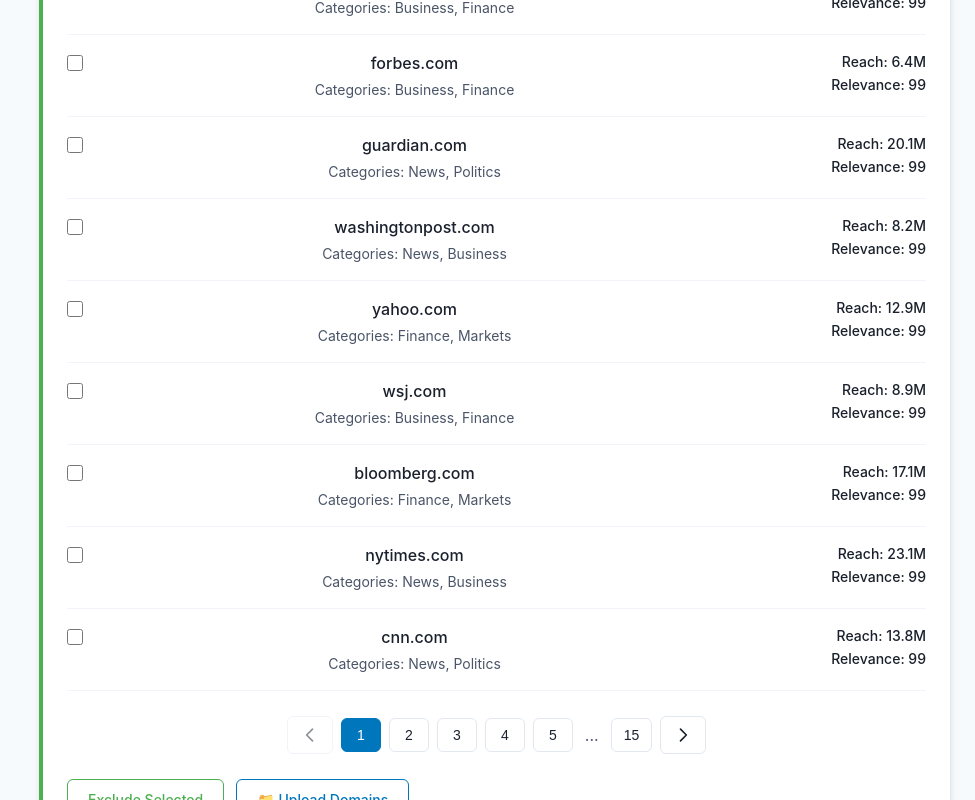
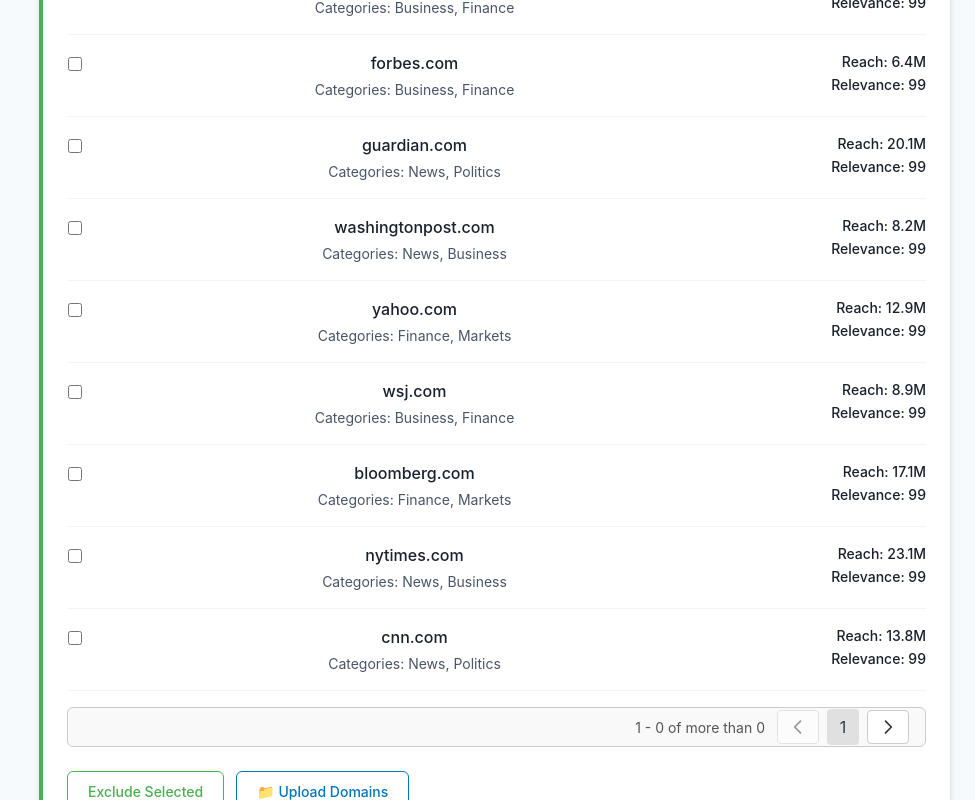
Before and after one commit to Sowbi05/project, a React (Create React App) app: page / in a window 1280 px wide. Shown: the part 1080-1880 px from the top of the page, without its empty margins (305-1280 px from the left). Built offline with nearby package versions, Linux system fonts and the light colour scheme.

Commit message:
corrected frontend css issues

```diff
--- a/src/DomainSearchApp.css
+++ b/src/DomainSearchApp.css
@@ -96,7 +96,7 @@ body {
   font-size: 24px;
   font-weight: 400;
   color: white;
-  margin-bottom: 4px;
+  margin-bottom: 3px;
   position: relative;
   z-index: 3;
   letter-spacing: -0.3px;
@@ -450,6 +450,7 @@ body {
 .history-stage {
   font-style: italic;
 }
+
 .search-interface {
   background-color: var(--openx-surface);
   border-radius: 8px;
@@ -504,7 +505,7 @@ body {
   border-radius: 6px 6px 0 0;
 }
 
-.search-input:focus + .search-suggestions,
+.search-input:focus+.search-suggestions,
 .search-input-wrapper:focus-within .search-suggestions {
   border-radius: 0 0 6px 6px;
 }
@@ -633,12 +634,39 @@ body {
   position: relative;
 }
 
-.campaign-checkbox {
-  margin: 0;
+.campaign-checkbox-wrapper {
+  position: relative;
+  display: inline-block;
   width: 16px;
   height: 16px;
+}
+
+.campaign-checkbox {
+  width: 100%;
+  height: 100%;
+  margin: 0;
   accent-color: var(--openx-primary);
-  margin-top: 2px;
+  z-index: 2;
+  position: relative;
+}
+
+/* Overlay mask on hover */
+.campaign-checkbox-wrapper:hover::before {
+  content: '';
+  position: absolute;
+  top: 0;
+  left: 0;
+  width: 100%;
+  height: 100%;
+  background-color: #0D0D0D;
+  opacity: 0.04;
+  z-index: 1;
+  pointer-events: none;
+}
+
+/* Overlay mask on active (press) */
+.campaign-checkbox-wrapper:active::before {
+  opacity: 0.16;
 }
 
 .campaign-header-right {
@@ -990,14 +1018,39 @@ body {
 }
 
 .result-checkbox {
+  position: relative;
+  display: inline-block;
   padding-top: 2px;
-}
-
-.result-checkbox input[type="checkbox"] {
   width: 16px;
   height: 16px;
+}
+
+/* The actual checkbox */
+.result-checkbox input[type="checkbox"] {
+  width: 100%;
+  height: 100%;
   accent-color: var(--openx-primary);
-}
+  position: relative;
+  z-index: 2;
+}
+
+.result-checkbox:hover::before {
+  content: '';
+  position: absolute;
+  top: 0;
+  left: 0;
+  width: 100%;
+  height: 100%;
+  background-color: #0D0D0D;
+  opacity: 0.04;
+  pointer-events: none;
+  z-index: 1;
+}
+
+.result-checkbox:active::before {
+  opacity: 0.16;
+}
+
 
 .result-main {
   flex: 1;
@@ -1042,38 +1095,44 @@ body {
 /* Pagination */
 .pagination {
   display: flex;
+  justify-content: space-between;
+  align-items: center;
+  width: 100%;
+  height: 40px;
+  background-color: #f9f9f9;
+  border: 1px solid #ccc;
+  border-radius: 6px;
+  padding: 0 16px; /* horizontal padding */
+  box-sizing: border-box;
+  margin-top: 16px;
+}
+
+.pagination-controls {
+  display: flex;
+  align-items: center;
+  gap: 8px;
+}
+
+.pagination-range-text {
+  margin-left: auto;
+  margin-right: 12px;
+  font-size: 14px;
+  color: #555;
+  text-align: right;
+}
+
+
+.pagination-btn {
+  padding: 6px 10px;
+  border: 1px solid #ccc;
+  background-color: #fff;
+  color: #333;
+  border-radius: 4px;
+  cursor: pointer;
+  display: flex;
   align-items: center;
   justify-content: center;
-  gap: 8px;
-  margin: 24px 0;
-  flex-wrap: wrap;
-}
-
-.pagination-btn {
-  padding: 8px 12px;
-  border: 1px solid var(--openx-border);
-  background-color: var(--openx-surface);
-  color: var(--openx-text-primary);
-  border-radius: 6px;
-  cursor: pointer;
-  transition: all 0.2s ease;
-  font-size: 14px;
-  min-width: 40px;
-  display: flex;
-  align-items: center;
-  justify-content: center;
-}
-
-.pagination-btn:hover:not(:disabled) {
-  background-color: var(--openx-primary-light);
-  border-color: var(--openx-primary);
-  color: var(--openx-primary);
-}
-
-.pagination-btn.active {
-  background-color: var(--openx-primary);
-  border-color: var(--openx-primary);
-  color: white;
+  transition: background 0.2s ease;
 }
 
 .pagination-btn:disabled {
@@ -1081,9 +1140,27 @@ body {
   cursor: not-allowed;
 }
 
-.pagination-ellipsis {
-  padding: 8px 4px;
-  color: var(--openx-text-secondary);
+.pagination-current-page {
+  padding: 6px 10px;
+  background-color: #e0e0e0;
+  border-radius: 4px;
+  min-width: 32px;
+  text-align: center;
+}
+
+.pagination-btn:hover:not(:disabled) {
+  background-color: #e0e0e0;
+}
+
+.pagination-btn.active {
+  background-color: #4a4a4a;
+  color: white;
+  border: 1px solid #4a4a4a;
+}
+
+.pagination-btn:disabled {
+  opacity: 0.5;
+  cursor: not-allowed;
 }
 
 /* Action Buttons */
@@ -1326,7 +1403,10 @@ body {
   gap: 12px;
 }
 
-.geography-tags, .language-tags, .safety-tags, .content-style-tags {
+.geography-tags,
+.language-tags,
+.safety-tags,
+.content-style-tags {
   display: flex;
   flex-wrap: wrap;
   gap: 6px;
@@ -1524,6 +1604,7 @@ body {
     opacity: 0;
     transform: translateY(10px);
   }
+
   to {
     opacity: 1;
     transform: translateY(0);
--- a/src/DomainSearchInterface.jsx
+++ b/src/DomainSearchInterface.jsx
@@ -75,7 +75,9 @@ const DomainSearchApp = () => {
   const [savedSearches, setSavedSearches] = useState([]);
   const [showSaveModal, setShowSaveModal] = useState(false);
   const [searchName, setSearchName] = useState('');
+  const [totalItems, setTotalItems] = useState(0);
   const itemsPerPage = 10;
+
 
   // Contextual search intelligence
   const searchContexts = {
@@ -836,6 +838,12 @@ const [keywordResults, setKeywordResults] = useState(generateKeywordResults(120)
 
     return (
       <div className="pagination">
+        <span className="pagination-range-text">
+          {`${(currentPage - 1) * itemsPerPage + 1} - ${Math.min(currentPage * itemsPerPage, totalItems)
+            } of more than ${totalItems}`}
+        </span>
+
+        <div className="pagination-controls">
           <button
             className="pagination-btn"
             onClick={() => handlePageChange(currentPage - 1)}
@@ -844,39 +852,7 @@ const [keywordResults, setKeywordResults] = useState(generateKeywordResults(120)
             <ChevronLeftIcon />
           </button>
 
-        {startPage > 1 && (
-          <>
-            <button
-              className="pagination-btn"
-              onClick={() => handlePageChange(1)}
-            >
-              1
-            </button>
-            {startPage > 2 && <span className="pagination-ellipsis">...</span>}
-          </>
-        )}
-
-        {pages.map(page => (
-          <button
-            key={page}
-            className={`pagination-btn ${currentPage === page ? 'active' : ''}`}
-            onClick={() => handlePageChange(page)}
-          >
-            {page}
-          </button>
-        ))}
-
-        {endPage < totalPages && (
-          <>
-            {endPage < totalPages - 1 && <span className="pagination-ellipsis">...</span>}
-            <button
-              className="pagination-btn"
-              onClick={() => handlePageChange(totalPages)}
-            >
-              {totalPages}
-            </button>
-          </>
-        )}
+          <span className="pagination-current-page">{currentPage}</span>
 
           <button
             className="pagination-btn"
@@ -886,6 +862,8 @@ const [keywordResults, setKeywordResults] = useState(generateKeywordResults(120)
             <ChevronRightIcon />
           </button>
         </div>
+      </div>
+
     );
   };
 
@@ -895,7 +873,7 @@ const [keywordResults, setKeywordResults] = useState(generateKeywordResults(120)
       <div className="header">
         <div className="header-content">
           <h1 className="header-title">Discover Inventory</h1>
-          <p className="header-subtitle">Find and select relevant inventory using natural language search</p>
+          <h3 className="header-subtitle">Find and select relevant inventory using natural language search</h3>
         </div>
       </div>
 
```
Lines whose indentation alone changed are shown as unchanged.
